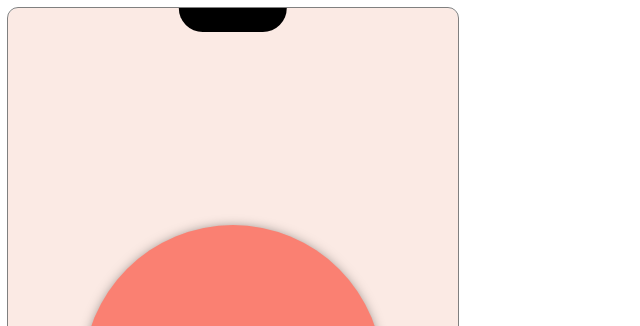
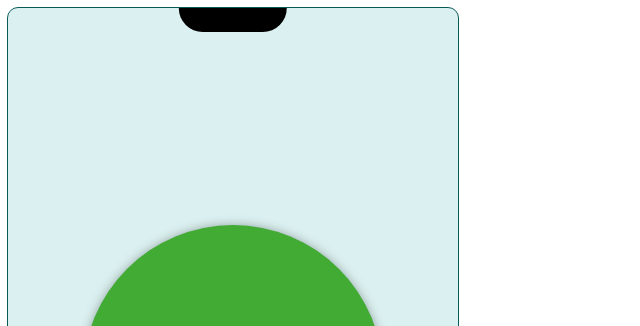
Before and after one commit to DarkCat5501/uniapp, a plain HTML site: page pages/main.html in a window 1280 px wide. Shown: the top 326 px of the page, without its empty margins (0-640 px from the left). Drawn offline with Linux system fonts and the light colour scheme; files that its build step writes are made by us from their sources.

Commit message:
WIP: alterada paleta de cores para as cores do app

```diff
--- a/css/app.css
+++ b/css/app.css
@@ -1,6 +1,43 @@
 .phone {
-  --bg: #fbeae4;
-  --nav-bg: #1d1d1d;
+  --color2: #065b59;
+  --color1: #28b5b5;
+  --color3: #41ab34;
+
+  --c11: #065b59;
+  --c12: #044e4c;
+  --c13: #034140;
+  --c14: #023534;
+  --c15: #012928;
+  --c16: #011e1d;
+  --c17: #001313;
+  --c18: #000909;
+  --c19: #000303;
+  --c20: #000000;
+
+  --c21: #28b5b5;
+  --c22: #4cbdbc;
+  --c23: #65c4c4;
+  --c24: #7ccccb;
+  --c25: #90d3d2;
+  --c26: #a4dada;
+  --c27: #b7e2e1;
+  --c28: #c9e9e8;
+  --c29: #dbf0f0;
+  --c30: #edf8f7;
+
+  --c31: #41ab34;
+  --c32: #58b44d;
+  --c33: #6dbd63;
+  --c34: #80c577;
+  --c35: #93ce8b;
+  --c36: #a5d69e;
+  --c37: #b7dfb2;
+  --c38: #c9e7c5;
+  --c39: #dbefd8;
+  --c40: #edf7ec;
+
+  --bg: var(--c29);
+  --nav-bg: var(--c16);
 }
 
 .phone {
@@ -9,7 +46,7 @@
   width: min(450px);
   aspect-ratio: min(1/2);
   height: 100%;
-  outline: 1px solid gray;
+  outline: 1px solid var(--c11);
   overflow: scroll;
   padding: 0;
   background: var(--bg);
@@ -71,7 +108,7 @@
 
 .map-placeholder {
   width: 300px;
-  background: salmon;
+  background: var(--color3);
   box-shadow: 0px 0px 15px -7px black;
   border-radius: 100%;
   aspect-ratio: 1/1;
```
